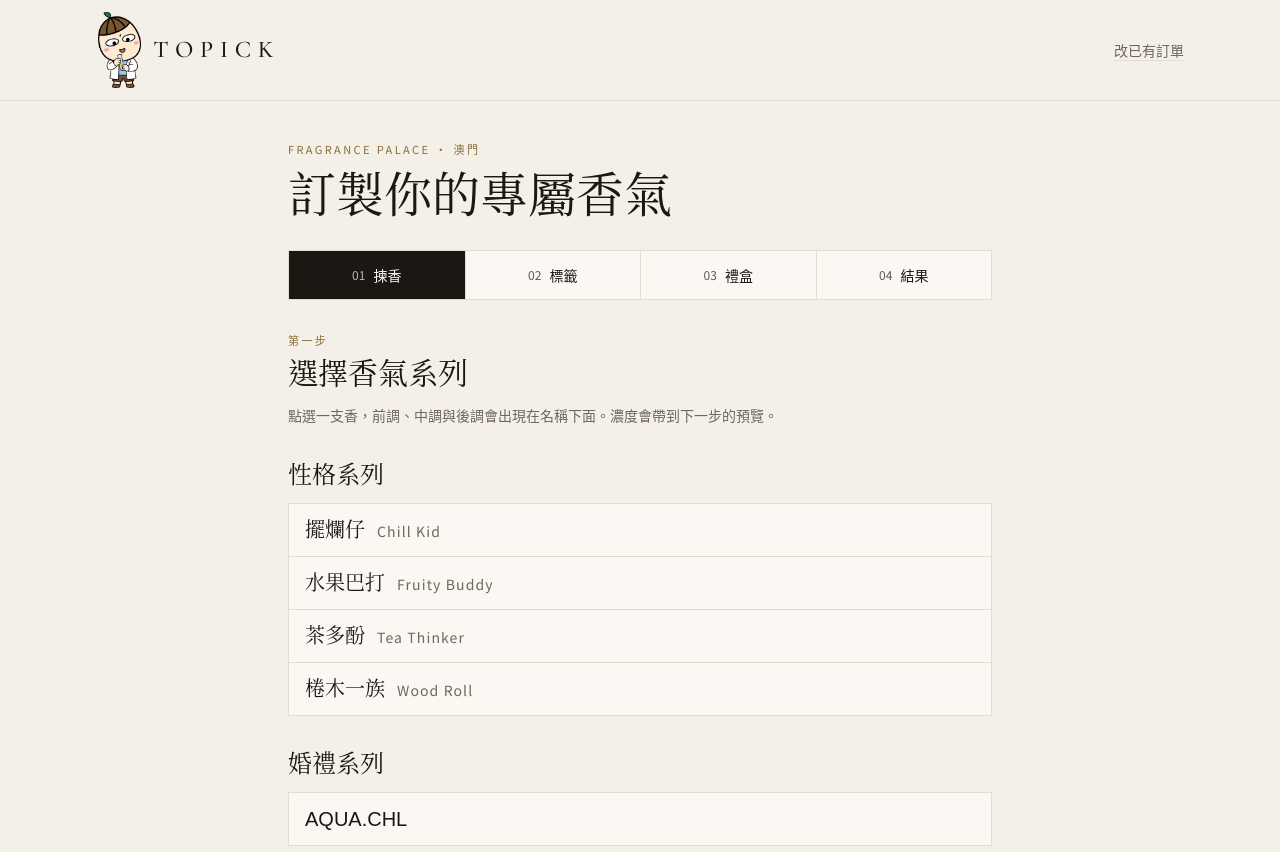
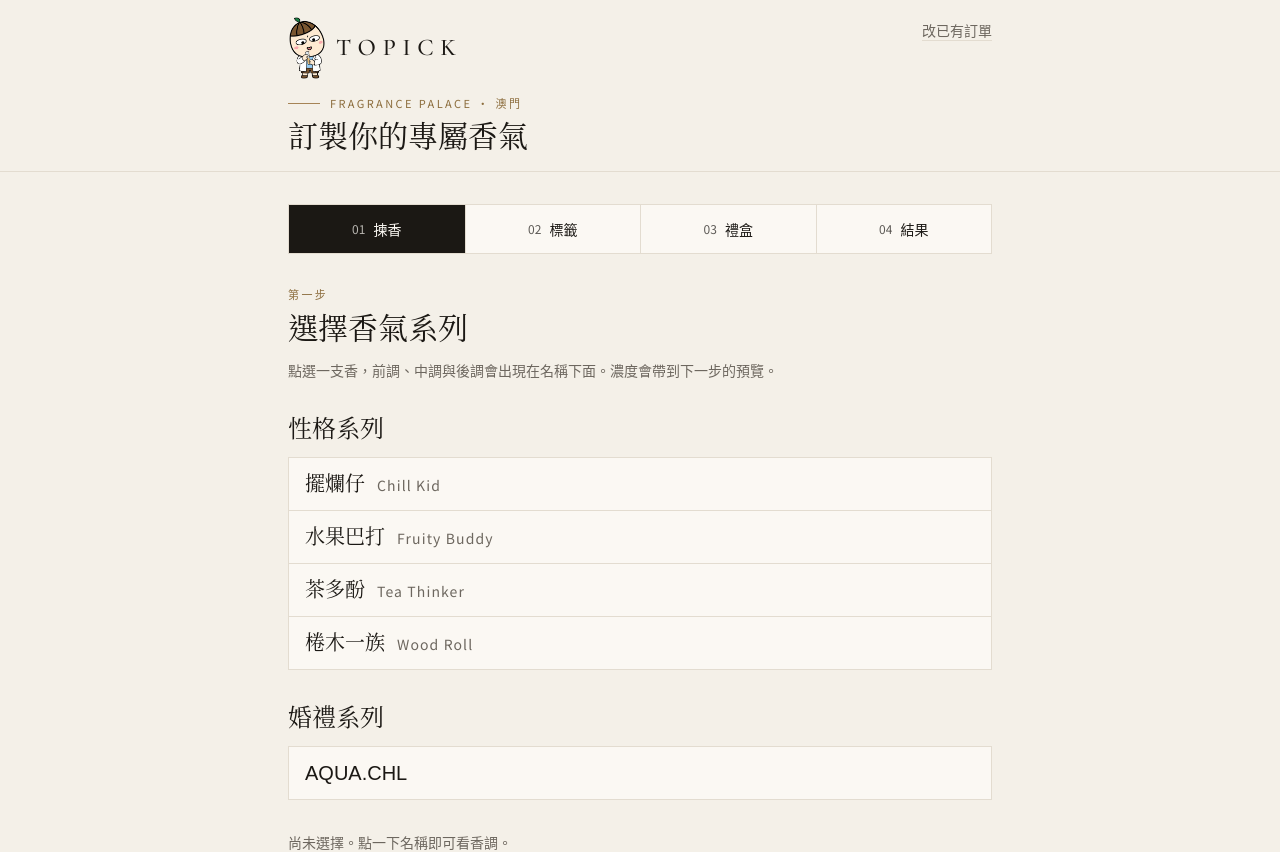
Before and after one commit to john940612/topick-customize, a Next.js app: page / in a window 1280 px wide. Shown: the top 852 px of the page. Built offline with nearby package versions, Linux system fonts and the light colour scheme.

Commit message:
Move the palace line and the page title into the masthead, next to the logo.

```diff
--- a/components/Studio.tsx
+++ b/components/Studio.tsx
@@ -101,28 +101,32 @@ export function Studio({
   return (
     <div className="min-h-full bg-paper text-ink">
       <header className="border-b border-line">
-        <div className="mx-auto flex max-w-6xl items-center justify-between gap-4 px-4 py-2 md:px-8 md:py-2.5">
-          <button type="button" onClick={() => window.scrollTo({ top: 0, behavior: "smooth" })} className="inline-flex items-center gap-2.5">
-            <img src="/logo/perfumer-mark.png" alt="" width={592} height={1000} className="h-16 w-auto shrink-0 object-contain md:h-20" />
-            <span className="font-display text-2xl tracking-[0.28em]">TOPICK</span>
-          </button>
+        <div className="mx-auto flex max-w-3xl items-start justify-between gap-4 px-4 py-3 md:px-8 md:py-4">
+          <div className="min-w-0">
+            <button type="button" onClick={() => window.scrollTo({ top: 0, behavior: "smooth" })} className="inline-flex items-center gap-2.5">
+              <img src="/logo/perfumer-mark.png" alt="" width={592} height={1000} className="h-14 w-auto shrink-0 object-contain md:h-16" />
+              <span className="font-display text-2xl tracking-[0.28em]">TOPICK</span>
+            </button>
+            <div className="mt-2.5 flex items-center gap-2.5">
+              <span aria-hidden="true" className="h-px w-8 shrink-0 bg-gold" />
+              <p className="text-[10px] tracking-[0.22em] text-gold-dark uppercase sm:text-[11px]">Fragrance Palace · 澳門</p>
+            </div>
+            <h1 className="mt-1.5 font-serif text-[1.45rem] leading-tight md:text-3xl">訂製你的專屬香氣</h1>
+          </div>
           {initialEdit ? (
-            <Link href="/" className="text-sm text-muted underline decoration-line underline-offset-4">
+            <Link href="/" className="mt-1 shrink-0 text-sm text-muted underline decoration-line underline-offset-4">
               訂製新訂單
             </Link>
           ) : (
-            <Link href="/edit" className="text-sm text-muted underline decoration-line underline-offset-4">
+            <Link href="/edit" className="mt-1 shrink-0 text-sm text-muted underline decoration-line underline-offset-4">
               改已有訂單
             </Link>
           )}
         </div>
       </header>
 
-      <main className="mx-auto max-w-3xl px-4 py-8 md:px-8 md:py-10">
-        <p className="text-[11px] tracking-[0.22em] text-gold-dark uppercase">Fragrance Palace · 澳門</p>
-        <h1 className="mt-2 max-w-xl font-serif text-4xl leading-tight md:text-5xl">訂製你的專屬香氣</h1>
-
-        <ol ref={stepsRef} className="mt-6 flex scroll-mt-4 border border-line">
+      <main className="mx-auto max-w-3xl px-4 py-6 md:px-8 md:py-8">
+        <ol ref={stepsRef} className="flex scroll-mt-4 border border-line">
           {STEPS.map((item, index) => {
             const current = step === item.id;
             return (
```
